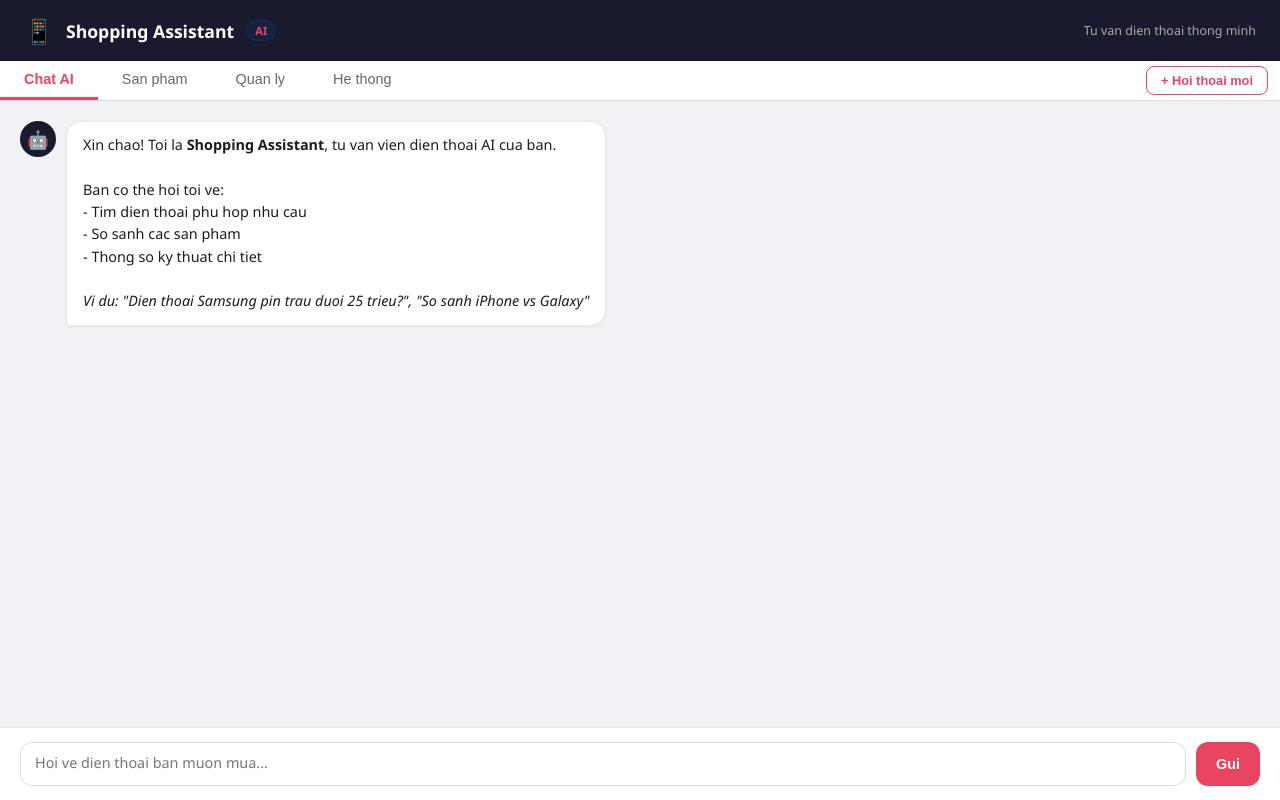
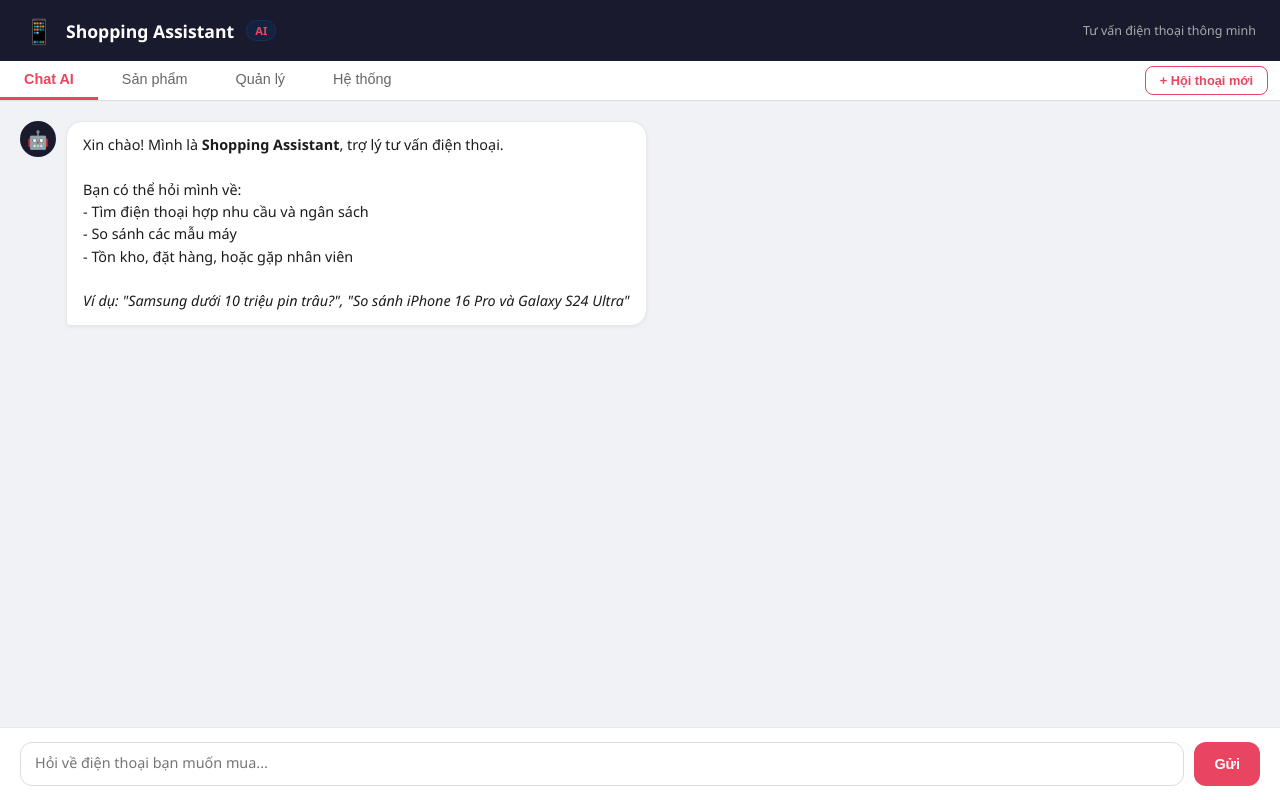
Before and after one commit to duyle215/shopping-assistant-agent, a Flask app: page /products-page in a window 1280 px wide. Run offline with Flask 3, Linux system fonts and the light colour scheme; parts of the project's set-up code (start-up, migrations or seed data) failed here and were passed over; some libraries are stand-ins or nearby versions.

Commit message:
Use accented Vietnamese in the UI and retake screenshots
- tabs, headings, buttons, table headers, status labels and the welcome
  message now use proper Vietnamese; spec labels from /api/products too
- screenshots retaken on fresh data after the action-claim fix: the
  warranty question now creates a support request

```diff
--- a/app/routes.py
+++ b/app/routes.py
@@ -141,12 +141,12 @@ def api_support_requests():
 def _display_specs(p) -> dict[str, str]:
     """Thong so dang chu cho the san pham tren giao dien."""
     storage = " / ".join(f"{x // 1024}TB" if x >= 1024 else f"{x}GB" for x in p.storage_gb)
-    battery = f"{p.battery_mah} mAh" + (f", sac {p.charging_w}W" if p.charging_w else "")
+    battery = f"{p.battery_mah} mAh" + (f", sạc {p.charging_w}W" if p.charging_w else "")
     return {
         "Chip": p.chipset,
         "RAM": f"{p.ram_gb} GB",
-        "Bo nho": storage,
-        "Man hinh": f'{p.screen_inch}" {p.refresh_rate_hz}Hz',
+        "Bộ nhớ": storage,
+        "Màn hình": f'{p.screen_inch}" {p.refresh_rate_hz}Hz',
         "Pin": battery,
         "Camera": f"{p.main_camera_mp} MP",
     }
--- a/templates/index.html
+++ b/templates/index.html
@@ -3,7 +3,7 @@
   <head>
     <meta charset="UTF-8" />
     <meta name="viewport" content="width=device-width, initial-scale=1.0" />
-    <title>Shopping Assistant - Tu van dien thoai AI</title>
+    <title>Shopping Assistant - Tư vấn điện thoại AI</title>
     <script src="https://cdn.jsdelivr.net/npm/marked@15.0.12/marked.min.js"></script>
     <style>
       *,
@@ -573,7 +573,7 @@
       <span class="logo">📱</span>
       <h1>Shopping Assistant</h1>
       <span class="badge">AI</span>
-      <span class="sub">Tu van dien thoai thong minh</span>
+      <span class="sub">Tư vấn điện thoại thông minh</span>
     </header>
 
     <!-- TABS -->
@@ -581,15 +581,15 @@
       <button class="tab-btn active" onclick="switchTab('chat')">
         Chat AI
       </button>
-      <button class="tab-btn" onclick="switchTab('products')">San pham</button>
-      <button class="tab-btn" onclick="switchTab('admin')">Quan ly</button>
-      <button class="tab-btn" onclick="switchTab('health')">He thong</button>
+      <button class="tab-btn" onclick="switchTab('products')">Sản phẩm</button>
+      <button class="tab-btn" onclick="switchTab('admin')">Quản lý</button>
+      <button class="tab-btn" onclick="switchTab('health')">Hệ thống</button>
       <button
         class="new-chat-btn"
         onclick="newChat()"
-        title="Bat dau hoi thoai moi"
+        title="Bắt đầu hội thoại mới"
       >
-        + Hoi thoai moi
+        + Hội thoại mới
       </button>
     </div>
 
@@ -600,15 +600,15 @@
           <div class="avatar">🤖</div>
           <div>
             <div class="bubble">
-              Xin chao! Toi la <strong>Shopping Assistant</strong>, tu van vien
-              dien thoai AI cua ban.<br /><br />
-              Ban co the hoi toi ve:<br />
-              - Tim dien thoai phu hop nhu cau<br />
-              - So sanh cac san pham<br />
-              - Thong so ky thuat chi tiet<br /><br />
+              Xin chào! Mình là <strong>Shopping Assistant</strong>, trợ lý
+              tư vấn điện thoại.<br /><br />
+              Bạn có thể hỏi mình về:<br />
+              - Tìm điện thoại hợp nhu cầu và ngân sách<br />
+              - So sánh các mẫu máy<br />
+              - Tồn kho, đặt hàng, hoặc gặp nhân viên<br /><br />
               <em
-                >Vi du: "Dien thoai Samsung pin trau duoi 25 trieu?", "So sanh
-                iPhone vs Galaxy"</em
+                >Ví dụ: "Samsung dưới 10 triệu pin trâu?", "So sánh iPhone 16 Pro
+                và Galaxy S24 Ultra"</em
               >
             </div>
           </div>
@@ -618,13 +618,13 @@
       <div class="input-bar">
         <textarea
           id="userInput"
-          placeholder="Hoi ve dien thoai ban muon mua..."
+          placeholder="Hỏi về điện thoại bạn muốn mua..."
           rows="1"
           onkeydown="handleKey(event)"
           oninput="autoResize(this)"
         ></textarea>
         <button class="send-btn" id="sendBtn" onclick="sendMessage()">
-          Gui
+          Gửi
         </button>
       </div>
     </div>
@@ -632,11 +632,11 @@
     <!-- PRODUCTS PANEL -->
     <div id="panel-products" class="tab-panel">
       <div class="products-header">
-        <h2>Danh sach san pham</h2>
-        <button class="refresh-btn" onclick="loadProducts()">Tai lai</button>
+        <h2>Danh sách sản phẩm</h2>
+        <button class="refresh-btn" onclick="loadProducts()">Tải lại</button>
       </div>
       <div class="products-grid" id="productsGrid">
-        <p style="color: #999; font-size: 0.9rem">Dang tai...</p>
+        <p style="color: #999; font-size: 0.9rem">Đang tải...</p>
       </div>
     </div>
 
@@ -650,31 +650,31 @@
         "
       >
         <h2 style="font-size: 1.1rem; font-weight: 600">
-          Quan ly kho hang, don hang & Ho tro
+          Quản lý kho hàng, đơn hàng & hỗ trợ
         </h2>
-        <button class="refresh-btn" onclick="loadAdmin()">Tai lai</button>
+        <button class="refresh-btn" onclick="loadAdmin()">Tải lại</button>
       </div>
 
       <div class="admin-section">
-        <h2>Ton kho <span id="stockCount" class="count-badge">0</span></h2>
+        <h2>Tồn kho <span id="stockCount" class="count-badge">0</span></h2>
         <div id="stockTable">
-          <p style="color: #999; font-size: 0.85rem">Dang tai...</p>
+          <p style="color: #999; font-size: 0.85rem">Đang tải...</p>
         </div>
       </div>
 
       <div class="admin-section">
-        <h2>Don hang <span id="ordersCount" class="count-badge">0</span></h2>
+        <h2>Đơn hàng <span id="ordersCount" class="count-badge">0</span></h2>
         <div id="ordersTable">
-          <p style="color: #999; font-size: 0.85rem">Chua co don hang.</p>
+          <p style="color: #999; font-size: 0.85rem">Chưa có đơn hàng.</p>
         </div>
       </div>
 
       <div class="admin-section">
         <h2>
-          Yeu cau ho tro <span id="supportCount" class="count-badge">0</span>
+          Yêu cầu hỗ trợ <span id="supportCount" class="count-badge">0</span>
         </h2>
         <div id="supportTable">
-          <p style="color: #999; font-size: 0.85rem">Chua co yeu cau.</p>
+          <p style="color: #999; font-size: 0.85rem">Chưa có yêu cầu.</p>
         </div>
       </div>
     </div>
@@ -682,13 +682,13 @@
     <!-- HEALTH PANEL -->
     <div id="panel-health" class="tab-panel">
       <div class="health-card">
-        <h2>Trang thai he thong</h2>
+        <h2>Trạng thái hệ thống</h2>
         <div id="healthRows">
-          <div class="health-row"><span>Dang kiem tra...</span></div>
+          <div class="health-row"><span>Đang kiểm tra...</span></div>
         </div>
       </div>
       <button class="health-refresh" onclick="loadHealth()">
-        Kiem tra lai
+        Kiểm tra lại
       </button>
     </div>
 
@@ -819,7 +819,7 @@
           if (data.error) {
             appendMsg(
               "bot",
-              `<span style="color:#c62828">Loi: ${escapeHtml(data.error)}</span>`,
+              `<span style="color:#c62828">Lỗi: ${escapeHtml(data.error)}</span>`,
             );
           } else {
             // Cap nhat session_id tu server (phong truong hop server tao moi)
@@ -838,7 +838,7 @@
           removeTyping();
           appendMsg(
             "bot",
-            `<span style="color:#c62828">Khong the ket noi den server.</span>`,
+            `<span style="color:#c62828">Không thể kết nối đến server.</span>`,
           );
         } finally {
           btn.disabled = false;
@@ -857,7 +857,7 @@
       async function loadProducts() {
         const grid = document.getElementById("productsGrid");
         grid.innerHTML =
-          '<p style="color:#999;font-size:.9rem">Dang tai...</p>';
+          '<p style="color:#999;font-size:.9rem">Đang tải...</p>';
 
         try {
           const res = await fetch("/api/products");
@@ -878,13 +878,13 @@
             card.className = "product-card";
 
             let stockCls = "stock-ok";
-            let stockText = `Con ${p.stock} chiec`;
+            let stockText = `Còn ${p.stock} chiếc`;
             if (p.stock === 0) {
               stockCls = "stock-out";
-              stockText = "Het hang";
+              stockText = "Hết hàng";
             } else if (p.stock <= 5) {
               stockCls = "stock-low";
-              stockText = `Chi con ${p.stock}`;
+              stockText = `Chỉ còn ${p.stock}`;
             }
 
             card.innerHTML = `
@@ -893,19 +893,19 @@
         <h3>${p.name}</h3>
         <div class="price">${Number(p.price).toLocaleString("vi-VN")} VND</div>
         <ul class="specs">${specsHtml}</ul>
-        <button class="ask-btn" onclick="askAbout('${p.name}')">Hoi ve san pham nay</button>
+        <button class="ask-btn" onclick="askAbout('${p.name}')">Hỏi về sản phẩm này</button>
       `;
             grid.appendChild(card);
           });
         } catch {
-          grid.innerHTML = '<p style="color:red">Khong the tai du lieu.</p>';
+          grid.innerHTML = '<p style="color:red">Không thể tải dữ liệu.</p>';
         }
       }
 
       function askAbout(name) {
         switchTab("chat");
         document.getElementById("userInput").value =
-          `Cho toi biet chi tiet ve ${name}`;
+          `Cho mình biết chi tiết về ${name}`;
         document.getElementById("userInput").focus();
       }
 
@@ -920,11 +920,11 @@
 
           if (!sData.stock || sData.stock.length === 0) {
             sEl.innerHTML =
-              '<p style="color:#999;font-size:.85rem">Chua co san pham.</p>';
+              '<p style="color:#999;font-size:.85rem">Chưa có sản phẩm.</p>';
           } else {
             let html = '<table class="admin-table"><thead><tr>';
             html +=
-              "<th>ID</th><th>San pham</th><th>Thuong hieu</th><th>Gia</th><th>Ton kho</th><th>Thao tac</th>";
+              "<th>ID</th><th>Sản phẩm</th><th>Hãng</th><th>Giá</th><th>Tồn kho</th><th>Thao tác</th>";
             html += "</tr></thead><tbody>";
             sData.stock.forEach((s) => {
               const cls =
@@ -943,7 +943,7 @@
                   <input type="number" id="stock-input-${s.product_id}" value="${s.stock}"
                     min="0" style="width:60px;padding:2px 4px;border:1px solid #ddd;border-radius:4px;text-align:center">
                   <button class="refresh-btn" style="font-size:.75rem;padding:3px 8px;margin-left:4px"
-                    onclick="updateStock(${s.product_id})">Cap nhat</button>
+                    onclick="updateStock(${s.product_id})">Cập nhật</button>
                 </td>
               </tr>`;
             });
@@ -952,7 +952,7 @@
           }
         } catch {
           document.getElementById("stockTable").innerHTML =
-            '<p style="color:red">Loi tai ton kho.</p>';
+            '<p style="color:red">Lỗi tải tồn kho.</p>';
         }
 
         // Load orders
@@ -964,11 +964,11 @@
 
           if (!data.orders || data.orders.length === 0) {
             el.innerHTML =
-              '<p style="color:#999;font-size:.85rem">Chua co don hang nao.</p>';
+              '<p style="color:#999;font-size:.85rem">Chưa có đơn hàng nào.</p>';
           } else {
             let html = '<table class="admin-table"><thead><tr>';
             html +=
-              "<th>ID</th><th>San pham</th><th>SL</th><th>Khach hang</th><th>SDT</th><th>Trang thai</th><th>Ghi chu</th><th>Thoi gian</th>";
+              "<th>ID</th><th>Sản phẩm</th><th>SL</th><th>Khách hàng</th><th>SĐT</th><th>Trạng thái</th><th>Ghi chú</th><th>Thời gian</th>";
             html += "</tr></thead><tbody>";
             data.orders.forEach((o) => {
               const stCls =
@@ -976,7 +976,7 @@
                   ? "status-confirmed"
                   : "status-pending";
               const stLabel =
-                o.status === "confirmed" ? "Da xac nhan" : "Cho restock";
+                o.status === "confirmed" ? "Đã xác nhận" : "Chờ nhập hàng";
               html += `<tr>
                 <td>${o.id}</td>
                 <td>${o.product_name}</td>
@@ -993,7 +993,7 @@
           }
         } catch {
           document.getElementById("ordersTable").innerHTML =
-            '<p style="color:red">Loi tai don hang.</p>';
+            '<p style="color:red">Lỗi tải đơn hàng.</p>';
         }
 
         // Load support requests
@@ -1005,16 +1005,16 @@
 
           if (!data.requests || data.requests.length === 0) {
             el.innerHTML =
-              '<p style="color:#999;font-size:.85rem">Chua co yeu cau ho tro nao.</p>';
+              '<p style="color:#999;font-size:.85rem">Chưa có yêu cầu hỗ trợ nào.</p>';
           } else {
             let html = '<table class="admin-table"><thead><tr>';
             html +=
-              "<th>ID</th><th>Ly do</th><th>Khach hang</th><th>SDT</th><th>Trang thai</th><th>Thoi gian</th>";
+              "<th>ID</th><th>Lý do</th><th>Khách hàng</th><th>SĐT</th><th>Trạng thái</th><th>Thời gian</th>";
             html += "</tr></thead><tbody>";
             data.requests.forEach((r) => {
               const stCls =
                 r.status === "resolved" ? "status-confirmed" : "status-pending";
-              const stLabel = r.status === "resolved" ? "Da xu ly" : "Dang cho";
+              const stLabel = r.status === "resolved" ? "Đã xử lý" : "Đang chờ";
               html += `<tr>
                 <td>${r.id}</td>
                 <td style="max-width:300px">${r.reason}</td>
@@ -1029,7 +1029,7 @@
           }
         } catch {
           document.getElementById("supportTable").innerHTML =
-            '<p style="color:red">Loi tai yeu cau ho tro.</p>';
+            '<p style="color:red">Lỗi tải yêu cầu hỗ trợ.</p>';
         }
       }
 
@@ -1037,7 +1037,7 @@
         const input = document.getElementById(`stock-input-${productId}`);
         const newStock = parseInt(input.value, 10);
         if (isNaN(newStock) || newStock < 0) {
-          alert("So luong phai la so nguyen >= 0");
+          alert("Số lượng phải là số nguyên >= 0");
           return;
         }
         try {
@@ -1048,14 +1048,14 @@
           });
           const data = await res.json();
           if (data.error) {
-            alert("Loi: " + data.error);
+            alert("Lỗi: " + data.error);
           } else {
             alert(data.message);
             loadAdmin();
             loadProducts();
           }
         } catch {
-          alert("Khong the cap nhat ton kho.");
+          alert("Không thể cập nhật tồn kho.");
         }
       }
 
@@ -1063,7 +1063,7 @@
       async function loadHealth() {
         const rows = document.getElementById("healthRows");
         rows.innerHTML =
-          '<div class="health-row"><span>Dang kiem tra...</span></div>';
+          '<div class="health-row"><span>Đang kiểm tra...</span></div>';
 
         try {
           const res = await fetch("/api/health");
@@ -1085,7 +1085,7 @@
             .join("");
         } catch {
           rows.innerHTML =
-            '<div class="health-row"><span style="color:red">Khong the ket noi server.</span></div>';
+            '<div class="health-row"><span style="color:red">Không thể kết nối server.</span></div>';
         }
       }
     </script>
```
Also changed, not shown: 6 other files.
